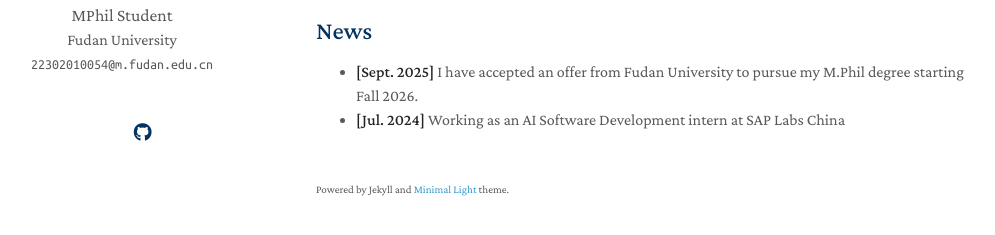
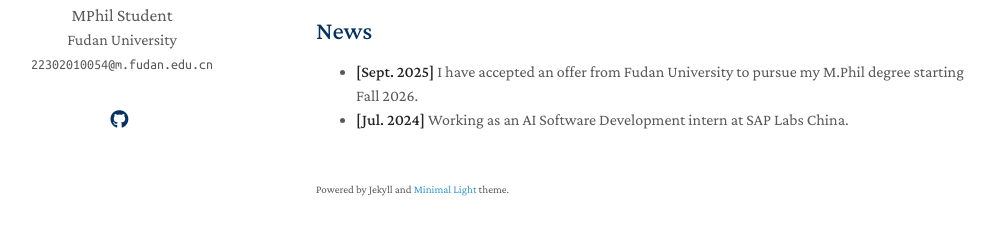
Before and after one commit to tommydzz/tommydzz.github.io, a Jekyll site: the page built from index.md, in a window 1280 px wide. Shown: the part 294-529 px from the top of the page, without its empty margins (154-1149 px from the left). Built offline with Jekyll 4.4.1, drawn with Linux system fonts in a browser that asks for light colours; a style sheet for code colours, icons or effects is not loaded; our own code applies the rules of GitHub Pages for plain Markdown files.

```diff
--- a/_config.yml
+++ b/_config.yml
@@ -14,9 +14,9 @@ canonical: https://minimal-light-theme.yliu.me/
 # Links
 # If you don't need one of them, you may delete the corresponding line.
 # google_scholar: https://scholar.google.com/
-cv_link: assets/files/curriculum_vitae.pdf
+# cv_link: assets/files/curriculum_vitae.pdf
 github_link: https://github.com/tommydzz
-steam_link: https://steamcommunity.com/id/tommydong2/
+# steam_link: https://steamcommunity.com/id/tommydong2/
 # linkedin: https://www.linkedin.com/
 # twitter: https://twitter.com/
 
--- a/index.md
+++ b/index.md
@@ -12,7 +12,7 @@ Hello, my name is Zizhen Dong(Chinese: 董子禛, pronounced: Dǒng Zǐzhēn). I
 ## News
 
 - **[Sept. 2025]** I have accepted an offer from Fudan University to pursue my M.Phil degree starting Fall 2026.
-- **[Jul. 2024]** Working as an AI Software Development intern at SAP Labs China
+- **[Jul. 2024]** Working as an AI Software Development intern at SAP Labs China.
 
 {% comment %}
 {% include_relative _includes/publications.md %}
```
